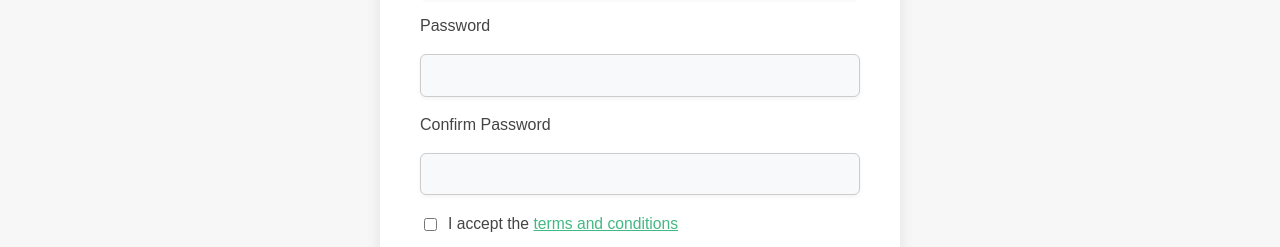
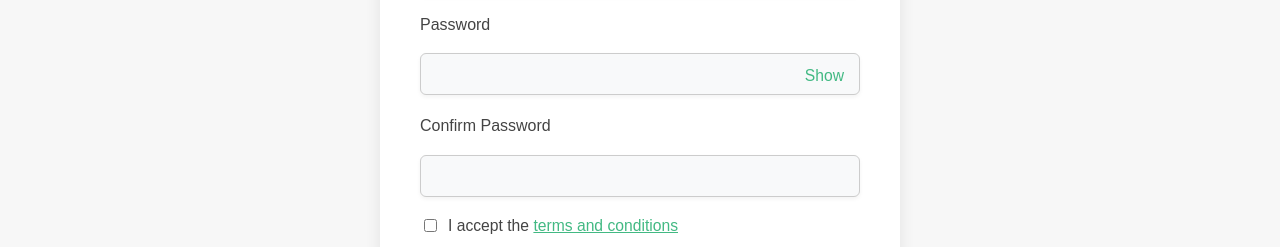
Before and after one commit to KylerCWK/check-in-prototype, a JavaScript app in the folder project/client/: page /register in a window 1280 px wide. Shown: the part 479-726 px from the top of the page. Built offline with nearby package versions, Linux system fonts and the light colour scheme.

Commit message:
Added show/hide password functionality and improve input field styling in Login and Register pages

```diff
--- a/project/client/src/components/LoginPage.vue
+++ b/project/client/src/components/LoginPage.vue
@@ -16,7 +16,12 @@
           <input id="username" type="text" class="input-field" placeholder="" v-model="username" />
 
           <label for="password" class="login-label">Password</label>
-          <input id="password" type="password" class="input-field" placeholder="" v-model="password" />
+          <div class="password-field-wrapper">
+            <input :type="showPassword ? 'text' : 'password'" id="password" class="input-field" placeholder="" v-model="password" />
+            <button type="button" class="show-password-btn" @click="showPassword = !showPassword">
+              {{ showPassword ? 'Hide' : 'Show' }}
+            </button>
+          </div>
 
           <div class="remember-row">
             <input id="remember" type="checkbox" v-model="remember" />
@@ -41,6 +46,7 @@ export default {
       username: '',
       password: '',
       remember: false,
+      showPassword: false,
     };
   },
   methods: {
@@ -129,16 +135,44 @@ export default {
   margin-bottom: 0.2rem;
 }
 .input-field {
-  padding: 0.7rem 1rem;
+  padding: 0.7rem 2.5rem 0.7rem 1rem;
   border: 1px solid #ccc;
   border-radius: 6px;
   font-size: 1rem;
   background: #f8f9fa;
   margin-bottom: 0.2rem;
+  width: 100%;
+  box-sizing: border-box;
 }
 .input-field:focus {
   border-color: #42b983;
   outline: none;
+}
+.password-field-wrapper {
+  display: flex;
+  align-items: center;
+  gap: 0.3rem;
+  margin-bottom: 0.2rem;
+  position: relative;
+}
+.show-password-btn {
+  position: absolute;
+  right: 0.7rem;
+  top: 50%;
+  transform: translateY(-50%);
+  background: none;
+  border: none;
+  color: #42b983;
+  font-size: 0.98rem;
+  cursor: pointer;
+  padding: 0 0.3rem;
+  transition: color 0.2s;
+  height: 1.8rem;
+  display: flex;
+  align-items: center;
+}
+.show-password-btn:hover {
+  color: #239562;
 }
 .remember-row {
   display: flex;
--- a/project/client/src/components/RegisterPage.vue
+++ b/project/client/src/components/RegisterPage.vue
@@ -15,7 +15,12 @@
           <input id="email" type="email" class="input-field" v-model="email" required />
 
           <label for="password" class="signup-label">Password</label>
-          <input id="password" type="password" class="input-field" v-model="password" required />
+          <div class="password-field-wrapper">
+            <input :type="showPassword ? 'text' : 'password'" id="password" class="input-field" v-model="password" required />
+            <button type="button" class="show-password-btn" @click="showPassword = !showPassword">
+              {{ showPassword ? 'Hide' : 'Show' }}
+            </button>
+          </div>
 
           <label for="confirmPassword" class="signup-label">Confirm Password</label>
           <input id="confirmPassword" type="password" class="input-field" v-model="confirmPassword" required />
@@ -37,6 +42,21 @@ import NavBar from './NavBar.vue';
 export default {
   name: 'SignUpPage',
   components: { NavBar },
+  data() {
+    return {
+      email: '',
+      password: '',
+      confirmPassword: '',
+      acceptedTerms: false,
+      showPassword: false,
+      showConfirmPassword: false,
+    };
+  },
+  methods: {
+    handleRegister() {
+      // Registration logic here
+    },
+  },
 };
 </script>
 
@@ -114,16 +134,44 @@ export default {
   margin-bottom: 0.2rem;
 }
 .input-field {
-  padding: 0.7rem 1rem;
+  padding: 0.7rem 2.5rem 0.7rem 1rem;
   border: 1px solid #ccc;
   border-radius: 6px;
   font-size: 1rem;
   background: #f8f9fa;
   margin-bottom: 0.2rem;
+  width: 100%;
+  box-sizing: border-box;
 }
 .input-field:focus {
   border-color: #42b983;
   outline: none;
+}
+.password-field-wrapper {
+  display: flex;
+  align-items: center;
+  gap: 0.3rem;
+  margin-bottom: 0.2rem;
+  position: relative;
+}
+.show-password-btn {
+  position: absolute;
+  right: 0.7rem;
+  top: 50%;
+  transform: translateY(-50%);
+  background: none;
+  border: none;
+  color: #42b983;
+  font-size: 0.98rem;
+  cursor: pointer;
+  padding: 0 0.3rem;
+  transition: color 0.2s;
+  height: 1.8rem;
+  display: flex;
+  align-items: center;
+}
+.show-password-btn:hover {
+  color: #239562;
 }
 .terms-row {
   display: flex;
```
